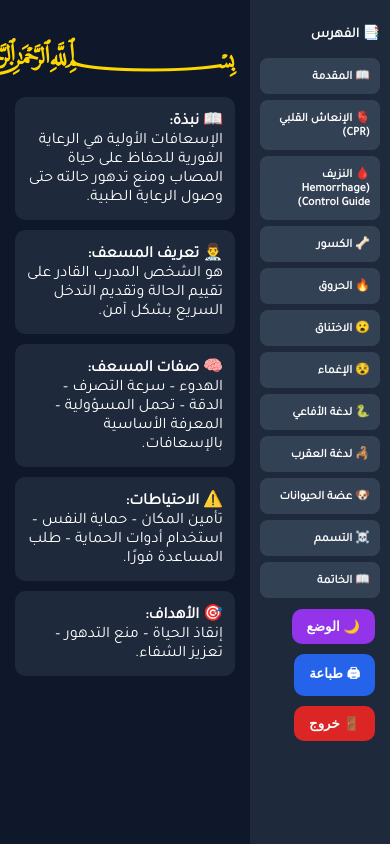
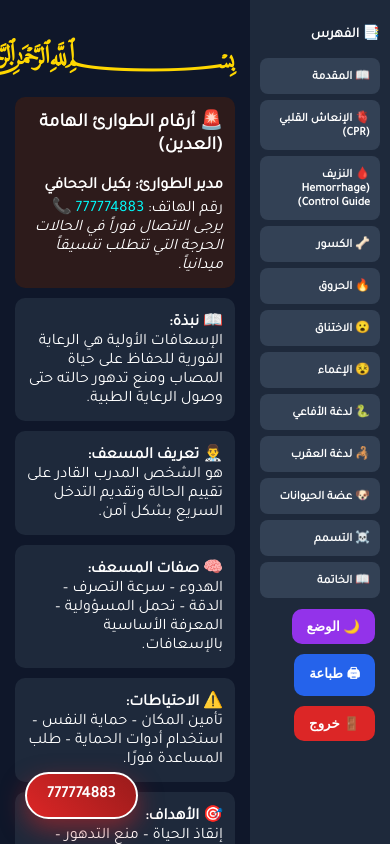
Before and after one commit to kaidngat4-droid/first-aid-app, a plain HTML site: page index.html in a window 390 px wide. Both pictures are taken after a click on the button "ابدأ الآن". Drawn offline with Linux system fonts and the light colour scheme.

Commit message:
Enhance Google Tag and add emergency contact feature
اضافه زرالاتصال بالطوارئ واسم مديرالطوارئ

```diff
--- a/index.html
+++ b/index.html
@@ -1,16 +1,14 @@
-
 <!DOCTYPE html>
 <html lang="ar" dir="rtl">
 <head>
-  <!-- Google tag (gtag.js) -->
     <script async src="https://www.googletagmanager.com/gtag/js?id=G-RE67RHFDNM"></script>
     <script>
       window.dataLayer = window.dataLayer || [];
       function gtag(){dataLayer.push(arguments);}
       gtag('js', new Date());
-
       gtag('config', 'G-RE67RHFDNM');
     </script>
+
 <meta charset="UTF-8">
 <meta name="viewport" content="width=device-width, initial-scale=1.0">
 <title>🚑 الإسعافات الأولية</title>
@@ -18,13 +16,35 @@
 <style>
 body{margin:0;font-family:'Tajawal', sans-serif;background:#0f172a;color:white;transition:0.3s;}
 body.light{background:#f0f0f0;color:#111}
-#loginScreen{position:fixed;width:100%;height:100%;display:flex;justify-content:center;align-items:center;background:linear-gradient(rgba(0,0,0,0.6), rgba(0,0,0,0.9)), url("images/ambulance.jpg") center/cover;}
+#loginScreen{position:fixed;width:100%;height:100%;display:flex;justify-content:center;align-items:center;background:linear-gradient(rgba(0,0,0,0.6), rgba(0,0,0,0.9)), url("images/ambulance.jpg") center/cover; z-index: 2000;}
 .login-card{background:rgba(0,0,0,0.75);padding:40px 50px;border-radius:25px;text-align:center;box-shadow:0 20px 50px rgba(0,0,0,0.6);}
 .title{font-size:42px;color:#FFD700;font-family:'Amiri';margin-bottom:15px}
 .start-btn{padding:15px 40px;background:linear-gradient(45deg,#ff4c4c,#dc2626);border:none;color:white;border-radius:12px;font-size:18px;cursor:pointer;}
 .dev-title{margin-top:20px;color:#00ffff;animation:blink 2s infinite;}
 .dev-name{font-weight:bold;font-size:18px;}
 @keyframes blink{0%,100%{opacity:0}50%{opacity:1}}
+
+/* زر الطوارئ العائم */
+.emergency-fab {
+    position: fixed;
+    bottom: 25px;
+    left: 25px;
+    background: linear-gradient(45deg, #dc2626, #991b1b);
+    color: white;
+    padding: 12px 20px;
+    border-radius: 50px;
+    text-decoration: none;
+    font-weight: bold;
+    box-shadow: 0 10px 25px rgba(220, 38, 38, 0.5);
+    display: flex;
+    align-items: center;
+    gap: 10px;
+    z-index: 1000;
+    transition: 0.3s;
+    border: 2px solid #fff;
+}
+.emergency-fab:hover { transform: scale(1.1); background: #ff0000; }
+
 .container{display:flex;height:100vh}
 .sidebar{width:260px;background:#1e293b;overflow-y:auto;padding:10px}
 .content{flex:1;padding:15px;overflow-y:auto}
@@ -37,15 +57,23 @@ img,video{width:100%;border-radius:10px;margin:10px 0;}
 .save{background:#16a34a;color:white}
 .exit{background:#dc2626;color:white}
 .theme{background:#9333ea;color:white}
-#progressBar{position:fixed;top:0;left:0;height:6px;background:#ff4c4c;width:0%;}
-#tip{position:fixed;top:10px;right:50%;transform:translateX(50%);background:yellow;color:black;padding:8px;display:none;}
+#progressBar{position:fixed;top:0;left:0;height:6px;background:#ff4c4c;width:0%; z-index: 3000;}
+#tip{position:fixed;top:10px;right:50%;transform:translateX(50%);background:yellow;color:black;padding:8px;display:none; z-index: 4000; border-radius: 8px; font-weight: bold;}
 textarea{width:100%;border-radius:10px;padding:10px;border:none;margin-top:10px;}
-@media(max-width:768px){.sidebar{width:120px;font-size:12px}}
+@media(max-width:768px){
+    .sidebar{width:120px;font-size:12px}
+    .emergency-fab span{display:none} /* إخفاء النص في الجوال وترك الأيقونة والرقم */
+}
 </style>
 </head>
 <body>
 <div id="progressBar"></div>
 <div id="tip"></div>
+
+<a href="tel:777774883" class="emergency-fab">
+    <span>📞 اتصل بمدير الطوارئ: بكيل الجحافي</span>
+    <strong>777774883</strong>
+</a>
 
 <div id="loginScreen">
   <div class="login-card">
@@ -151,7 +179,6 @@ const cases = [
   ],
   tip:"التثبيت الصحيح قبل التحريك يحمي الأعصاب والأوعية الدموية من المضاعفات."
 },
-// الحالات المتبقية
 {
   title:"🔥 الحروق",
   img:"burn",
@@ -168,7 +195,6 @@ const cases = [
       <tr><td>الدرجة الثالثة</td><td>كافة طبقات الجلد</td><td>الجلد يبدو أبيض أو متفحماً (خشن)</td><td>غير مؤلم (لتلف الأعصاب)</td></tr>
       <tr><td>الدرجة الرابعة</td><td>الجلد + العضلات والعظام</td><td>تفحم عميق ووصول التلف للأنسجة الداخلية</td><td>خطيرة جداً</td></tr>
     </table>`,
-
     `<b>2️⃣ بروتوكول الإسعاف:</b>
     <ul>
       <li><b>إبعاد المصدر:</b> أوقف عملية الحرق فوراً (إخماد النار، قطع الكهرباء، أو غسل المادة الكيميائية).</li>
@@ -176,14 +202,12 @@ const cases = [
       <li><b>إزالة المعوقات:</b> انزع الخواتم، الساعات، أو الملابس الضيقة بلطف قبل تورم العضو، إلا إذا كانت ملتصقة بالحرق.</li>
       <li><b>التغطية:</b> تغطية الحرق بضماد معقم أو شاش فازلين غير لاصق، دون الضغط على الحرق، مع الحفاظ على الفقاعات المائية سليمة.</li>
     </ul>`,
-
     `<b>3️⃣ تحذيرات هامة:</b>
     <ul>
       <li>ممنوع وضع معجون الأسنان، الزبدة، القهوة، أو الطحين على الحرق.</li>
       <li>ممنوع وضع القطن مباشرة على الحرق.</li>
       <li>ممنوع استخدام الثلج المباشر.</li>
     </ul>`,
-
     `<b>4️⃣ قاعدة التسعات (Rule of Nines):</b>
     <ul>
       <li>الرأس: 9%</li>
@@ -210,21 +234,18 @@ const cases = [
       <tr><td>انسداد جزئي</td><td>يسعل بقوة، يتكلم بصعوبة، يصدر أصواتاً</td><td>شجعه على السعال فقط (لا تتدخل يدوياً)</td></tr>
       <tr><td>انسداد كلي</td><td>لا يستطيع التنفس أو الكلام، يمسك رقبته، يزرق وجهه</td><td>تدخل فوري (مناورة هيمليك)</td></tr>
     </table>`,
-
     `<b>2️⃣ بروتوكول إسعاف البالغين والأطفال:</b>
     <ul>
       <li>5 ضربات ظهر (Back Blows) خلف الشخص بين لوحي الكتف.</li>
       <li>5 ضغطات بطن (Heimlich Maneuver) فوق السرة.</li>
       <li>التكرار حتى خروج الجسم الغريب أو فقدان الوعي.</li>
     </ul>`,
-
     `<b>3️⃣ بروتوكول إسعاف الرضع:</b>
     <ul>
       <li>ضع الرضيع ووجهه للأسفل على ساعدك، رأسه أسفل من صدره.</li>
       <li>5 ضربات ظهر برفق بين لوحي الكتف.</li>
       <li>5 ضغطات صدر باستخدام إصبعين فقط.</li>
     </ul>`,
-
     `<b>4️⃣ إذا فقد المصاب وعيه:</b>
     <ul>
       <li>أنزل المصاب إلى الأرض وابدأ الإنعاش القلبي الرئوي (CPR) فوراً.</li>
@@ -249,7 +270,6 @@ const cases = [
       <tr><td>أثناء الإغماء</td><td>سقوط مفاجئ، فقدان السيطرة على العضلات، جلد بارد، نبض ضعيف</td></tr>
       <tr><td>ما بعد الإفاقة</td><td>تشوش ذهني بسيط، شعور بالتعب، عودة لون الجلد الطبيعي تدريجياً</td></tr>
     </table>`,
-
     `<b>2️⃣ بروتوكول الإسعاف:</b>
     <ul>
       <li>استلقاء المصاب على ظهره ورفع القدمين 30 سم لزيادة تدفق الدم للدماغ.</li>
@@ -257,10 +277,8 @@ const cases = [
       <li>مراقبة التنفس والنبض باستمرار، إذا لم يتحسن خلال دقيقتين استخدم CPR.</li>
       <li>بعد الإفاقة، اجعله يجلس لدقائق قبل النهوض وأعطه ماء أو عصير سكري.</li>
     </ul>`,
-
     `<b>3️⃣ وضعية الإفاقة:</b>
     ضع المصاب على جانبه مع ثني الركبة العلوية ودعم الرأس لمنع انسداد المجرى الهوائي.`,
-
     `<b>4️⃣ تحذيرات:</b>
     <ul>
       <li>ممنوع سكب الماء على الوجه.</li>
@@ -330,15 +348,43 @@ const cases = [
   ],
   tip:"لا تحاول إحداث قيء بدون توجيه طبي"
 }
-// باقي الحالات: الحروق، الاختناق، الإغماء، لدغة الأفاعي، لدغة العقرب، عضة الحيوانات، التسمم ...
 ];
-/* تابع بنفس التنسيق لجميع الحالات السابقة كما في كودك */
 
 function startApp(){loginScreen.style.display="none";app.style.display="flex";buildTOC();showIntro();}
 function exitApp(){ location.reload(); }
 function buildTOC(){tocList.innerHTML=`<div onclick="showIntro()">📖 المقدمة</div>`;cases.forEach((c,i)=>tocList.innerHTML+=`<div onclick="openCase(${i})">${c.title}</div>`);tocList.innerHTML+=`<div onclick="showConclusion()">📖 الخاتمة</div>`;}
-function showIntro(){content.innerHTML=`<h2 style="text-align:center;font-family:'Amiri';color:#FFD700;">﷽<br></h2><div class="step"><b>📖 نبذة:</b><br>الإسعافات الأولية هي الرعاية الفورية للحفاظ على حياة المصاب ومنع تدهور حالته حتى وصول الرعاية الطبية.</div><div class="step"><b>👨‍⚕️ تعريف المسعف:</b><br>هو الشخص المدرب القادر على تقييم الحالة وتقديم التدخل السريع بشكل آمن.</div><div class="step"><b>🧠 صفات المسعف:</b><br>الهدوء – سرعة التصرف – الدقة – تحمل المسؤولية – المعرفة الأساسية بالإسعافات.</div><div class="step"><b>⚠️ الاحتياطات:</b><br>تأمين المكان – حماية النفس – استخدام أدوات الحماية – طلب المساعدة فورًا.</div><div class="step"><b>🎯 الأهداف:</b><br>إنقاذ الحياة – منع التدهور – تعزيز الشفاء.</div>`;}
-function openCase(i){const c=cases[i];content.innerHTML=`<h2>${c.title}</h2><img src="images/${c.img}.jpg"><video controls><source src="videos/${c.video}.mp4"></video><div class="step"><b>📌 التعريف:</b><br>${c.def}</div><div class="step"><b>⚠️ الأسباب:</b><br>${c.causes}</div><div class="step"><b>🩺 الأعراض والعلامات:</b><br>${c.sym}</div><div class="step"><b>🚑 الإجراءات المتخذة:</b><br>${c.steps.join("<br>")}</div><div class="step" style="background:#ffeb3b;color:#111;"><b>💡 نصيحة مهمة:</b><br>${c.tip}</div><textarea id="note${i}" placeholder="ملاحظاتك...">${localStorage.getItem('n'+i)||''}</textarea><button class="btn save" onclick="saveNote(${i})">💾 حفظ</button>`;showTip(c.tip);progress(i);}
+
+function showIntro(){
+  content.innerHTML=`<h2 style="text-align:center;font-family:'Amiri';color:#FFD700;">﷽<br></h2>
+  <div class="step" style="border-right-color:#ff4c4c; background:#2d1b1b; color:#fff;">
+      <h3 style="margin-top:0;">🚨 أرقام الطوارئ الهامة (العدين)</h3>
+      <b>مدير الطوارئ: بكيل الجحافي</b><br>
+      رقم الهاتف: <a href="tel:777774883" style="color:#00ffff; text-decoration:none;">777774883 📞</a><br>
+      <i>يرجى الاتصال فوراً في الحالات الحرجة التي تتطلب تنسيقاً ميدانياً.</i>
+  </div>
+  <div class="step"><b>📖 نبذة:</b><br>الإسعافات الأولية هي الرعاية الفورية للحفاظ على حياة المصاب ومنع تدهور حالته حتى وصول الرعاية الطبية.</div>
+  <div class="step"><b>👨‍⚕️ تعريف المسعف:</b><br>هو الشخص المدرب القادر على تقييم الحالة وتقديم التدخل السريع بشكل آمن.</div>
+  <div class="step"><b>🧠 صفات المسعف:</b><br>الهدوء – سرعة التصرف – الدقة – تحمل المسؤولية – المعرفة الأساسية بالإسعافات.</div>
+  <div class="step"><b>⚠️ الاحتياطات:</b><br>تأمين المكان – حماية النفس – استخدام أدوات الحماية – طلب المساعدة فورًا.</div>
+  <div class="step"><b>🎯 الأهداف:</b><br>إنقاذ الحياة – منع التدهور – تعزيز الشفاء.</div>`;
+}
+
+function openCase(i){
+  const c=cases[i];
+  content.innerHTML=`<h2>${c.title}</h2>
+  <img src="images/${c.img}.jpg" onerror="this.src='images/placeholder.jpg'">
+  <video controls><source src="videos/${c.video}.mp4"></video>
+  <div class="step"><b>📌 التعريف:</b><br>${c.def}</div>
+  <div class="step"><b>⚠️ الأسباب:</b><br>${c.causes}</div>
+  <div class="step"><b>🩺 الأعراض والعلامات:</b><br>${c.sym}</div>
+  <div class="step"><b>🚑 الإجراءات المتخذة:</b><br>${c.steps.join("<br>")}</div>
+  <div class="step" style="background:#ffeb3b;color:#111;"><b>💡 نصيحة مهمة:</b><br>${c.tip}</div>
+  <textarea id="note${i}" placeholder="ملاحظاتك...">${localStorage.getItem('n'+i)||''}</textarea>
+  <button class="btn save" onclick="saveNote(${i})">💾 حفظ</button>`;
+  showTip(c.tip);
+  progress(i);
+}
+
 function saveNote(i){localStorage.setItem('n'+i, document.getElementById('note'+i).value);}
 function progress(i){progressBar.style.width=((i+1)/cases.length*100)+'%';}
 function showTip(t){tip.innerText=t;tip.style.display="block";setTimeout(()=>tip.style.display="none",3000);}
```
Lines whose indentation alone changed are shown as unchanged.
